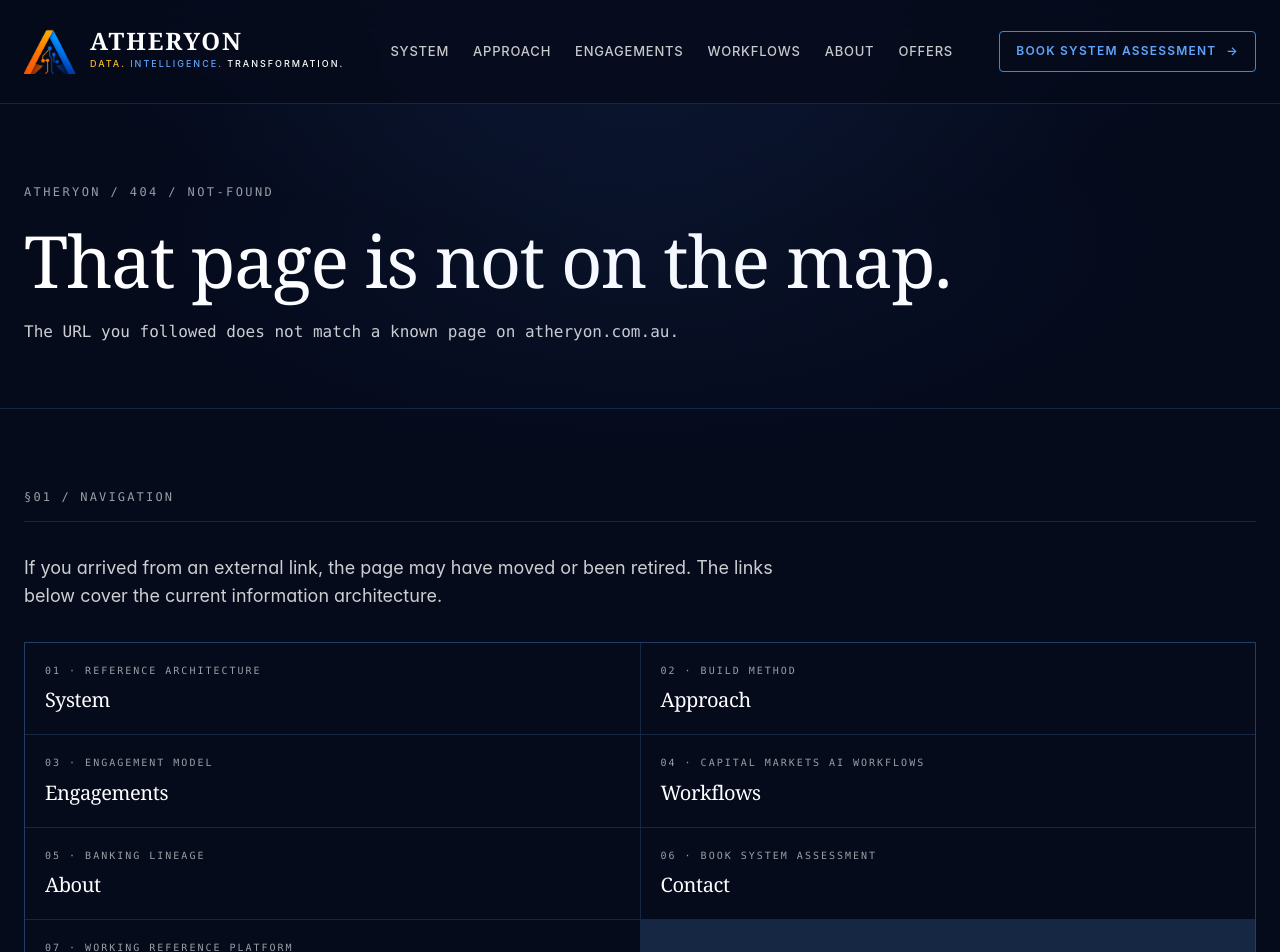
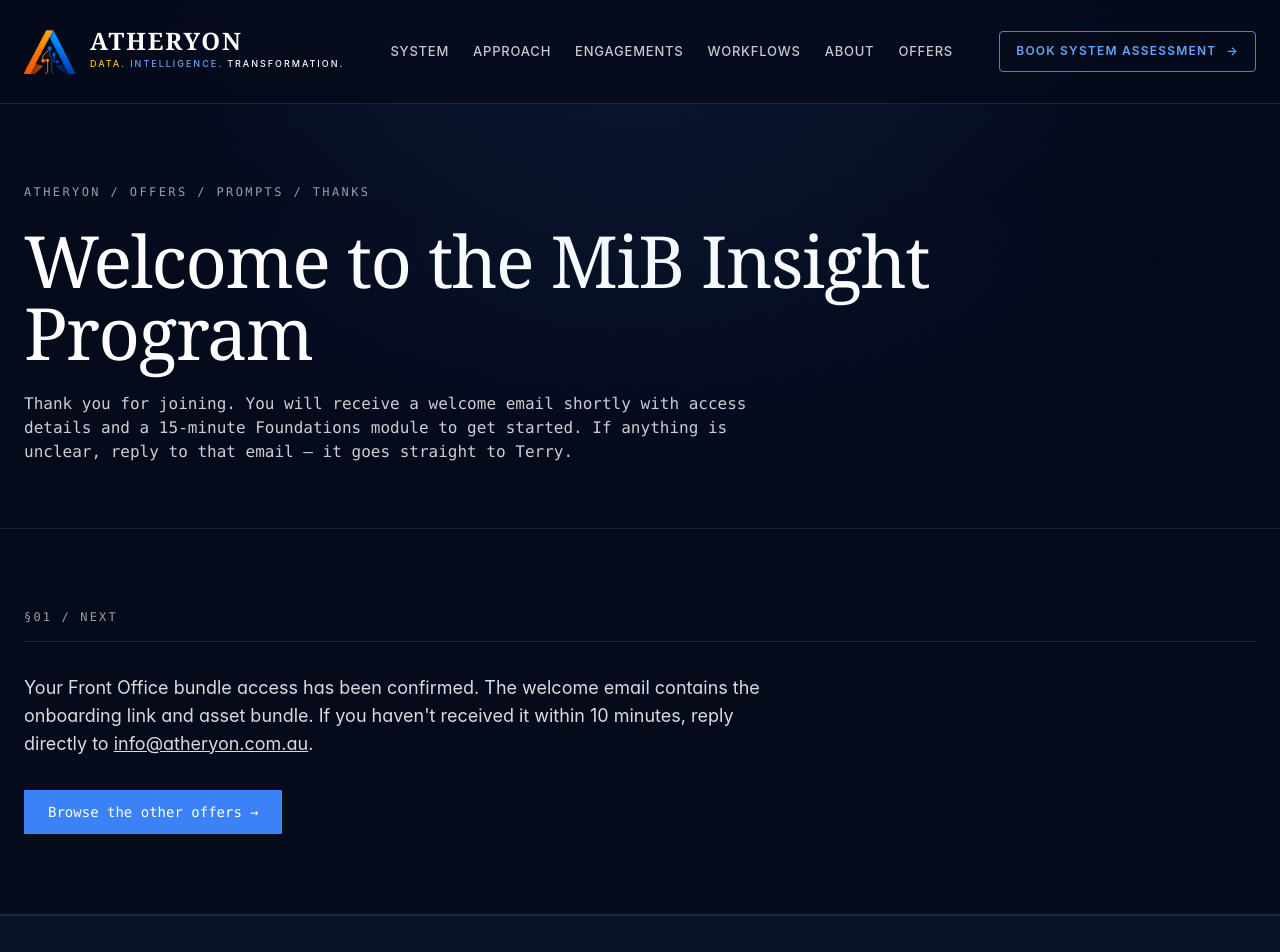
Before and after one commit to atheryon-ai/atheryon-website, a Next.js app: page /offers/prompts/thanks in a window 1280 px wide. Before the commit this address had no page. Shown: the top 952 px of the page. Built offline with nearby package versions, Linux system fonts and the light colour scheme.

Commit message:
feat(offers): add /offers/prompts/thanks for the Stripe success URL

```diff
--- /dev/null
+++ b/src/app/offers/prompts/thanks/page.tsx
@@ -0,0 +1,49 @@
+import type { Metadata } from 'next'
+import Link from 'next/link'
+import { DocPage, DocBanner, DocSection } from '@/components'
+import { site } from '@/content/site'
+
+const t = site.pages.mibInsightThanks
+
+export const metadata: Metadata = {
+  title: t.title,
+  description: t.description,
+  openGraph: { title: t.title, description: t.description },
+  twitter: { card: 'summary_large_image', title: t.title, description: t.description },
+  alternates: { canonical: 'https://atheryon.com.au/offers/prompts/thanks' },
+  robots: { index: false, follow: true },
+}
+
+export default function OffersPromptsThanksPage() {
+  return (
+    <DocPage>
+      <DocBanner
+        label="atheryon / offers / prompts / thanks"
+        title={t.headline}
+        body={t.message}
+      />
+      <DocSection label="§01 / Next" title="">
+        <div className="max-w-3xl">
+          <p className="text-base md:text-lg text-charcoal/85 leading-relaxed">
+            Your Front Office bundle access has been confirmed. The welcome email contains
+            the onboarding link and asset bundle. If you haven&apos;t received it within 10
+            minutes, reply directly to{' '}
+            <a href={`mailto:${site.email}`} className="underline">
+              {site.email}
+            </a>
+            .
+          </p>
+          <div className="mt-8">
+            <Link
+              href="/offers"
+              className="inline-flex items-center justify-center gap-2 px-6 py-3 font-mono text-sm font-medium text-bone bg-charcoal hover:bg-ink transition-colors"
+            >
+              Browse the other offers
+              <span aria-hidden="true">→</span>
+            </Link>
+          </div>
+        </div>
+      </DocSection>
+    </DocPage>
+  )
+}
--- a/staticwebapp.config.json
+++ b/staticwebapp.config.json
@@ -19,7 +19,7 @@
     { "route": "/labs/prompts",                "redirect": "/offers/prompts", "statusCode": 301 },
     { "route": "/labs/advisory",               "redirect": "/offers/consult", "statusCode": 301 },
     { "route": "/programs/mib-insight",        "redirect": "/offers/prompts", "statusCode": 301 },
-    { "route": "/programs/mib-insight/thanks", "redirect": "/offers/prompts", "statusCode": 301 },
+    { "route": "/programs/mib-insight/thanks", "redirect": "/offers/prompts/thanks", "statusCode": 301 },
 
     { "route": "/system",      "rewrite": "/system.html" },
     { "route": "/approach",    "rewrite": "/approach.html" },
@@ -30,7 +30,8 @@
 
     { "route": "/offers",         "rewrite": "/offers.html" },
     { "route": "/offers/code",    "rewrite": "/offers/code.html" },
-    { "route": "/offers/prompts", "rewrite": "/offers/prompts.html" },
+    { "route": "/offers/prompts",        "rewrite": "/offers/prompts.html" },
+    { "route": "/offers/prompts/thanks", "rewrite": "/offers/prompts/thanks.html" },
     { "route": "/offers/consult", "rewrite": "/offers/consult.html" },
 
     { "route": "/labs",        "rewrite": "/labs.html" },
```
